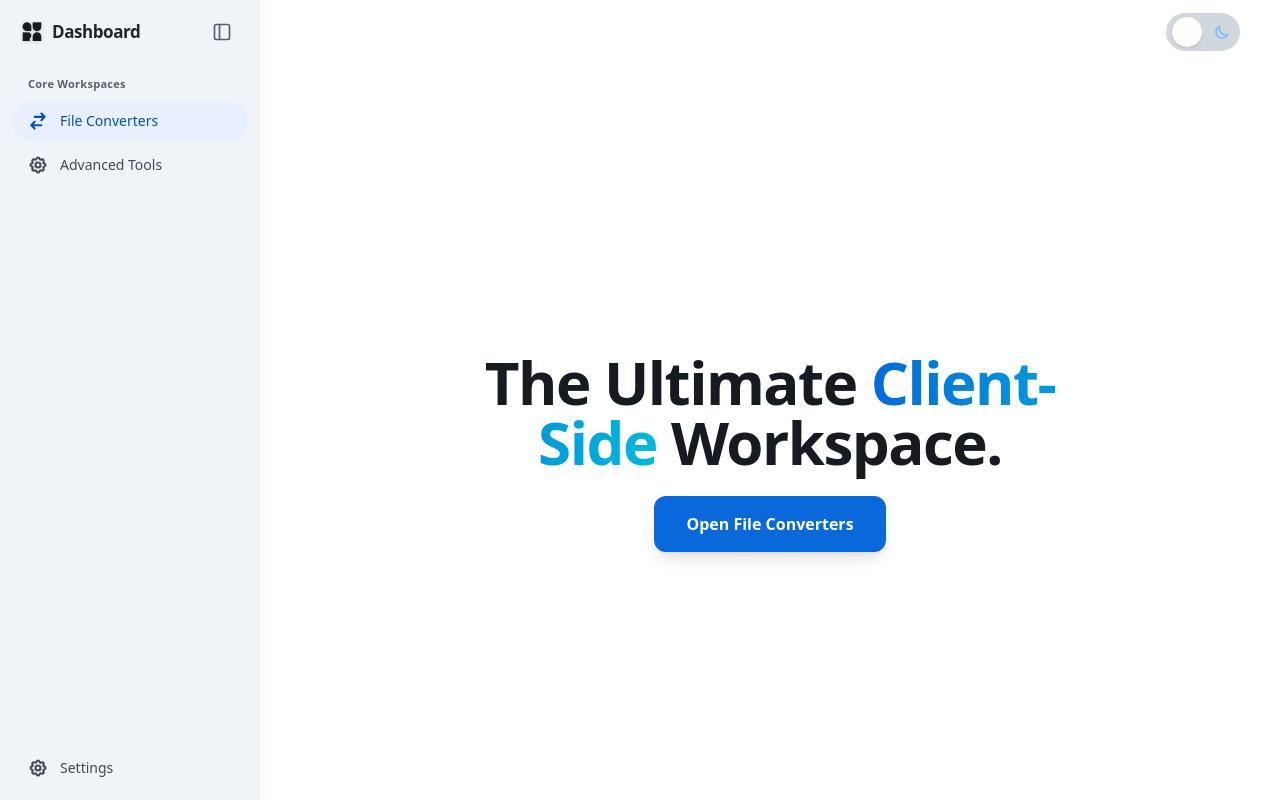
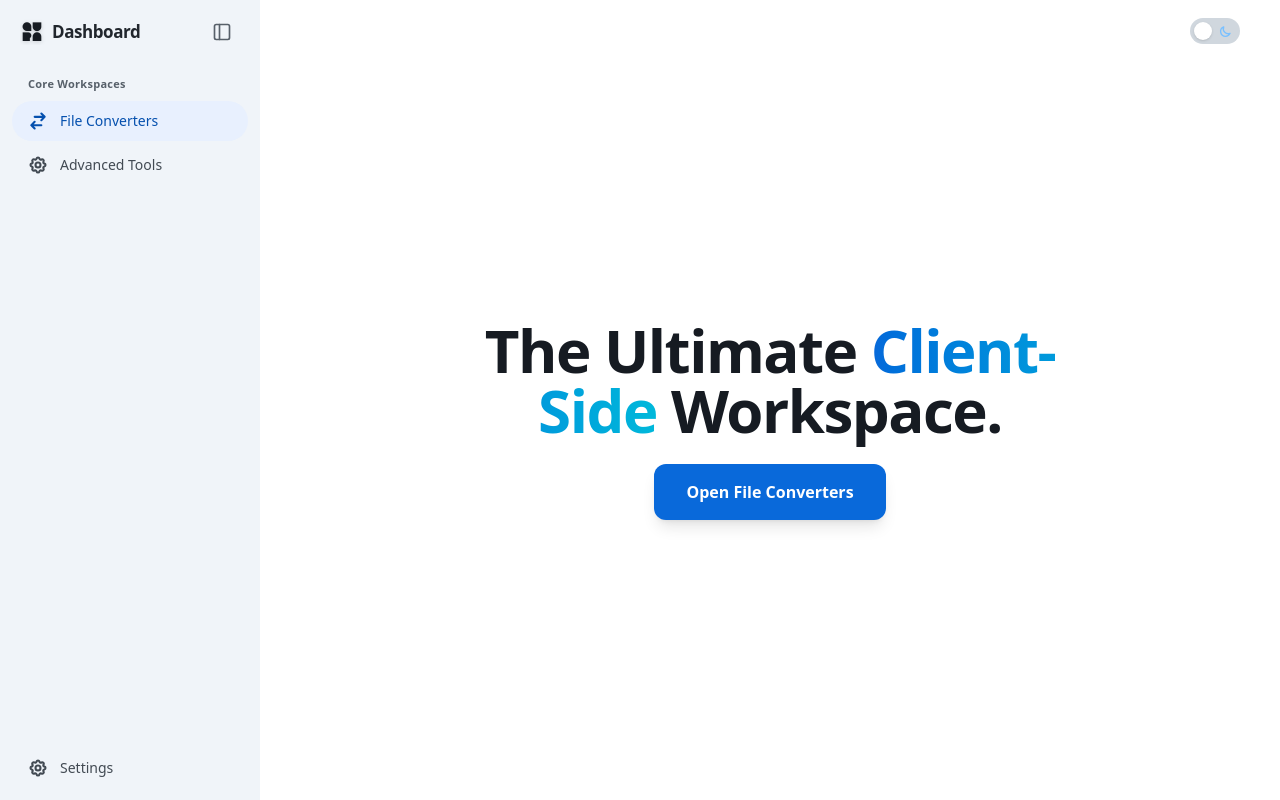
Before and after one commit to qunci/qupa, a Next.js app: page / in a window 1280 px wide. Built offline with nearby package versions, Linux system fonts and the light colour scheme.

Commit message:
style: align header tabs with sidebar logo boundary and shrink theme toggle

```diff
--- a/src/app/page.tsx
+++ b/src/app/page.tsx
@@ -33,8 +33,10 @@ function HomeContent() {
   return (
     <main className="flex-1 flex flex-col min-h-screen w-full relative transition-colors duration-300">
 
-      <header className="h-16 w-full flex items-center justify-end px-10 shrink-0 sticky top-0 z-10 transition-colors duration-300">
-        <ThemeToggle />
+      <header className="absolute top-0 right-0 w-full h-16 flex items-center justify-end px-10 z-20 pointer-events-none">
+        <div className="pointer-events-auto">
+          <ThemeToggle />
+        </div>
       </header>
 
       {!hub ? <HeroLanding /> : hub === "tools" ? <ToolsHub /> : hub === "settings" ? <SettingsHub /> : <ConverterHub />}
--- a/src/components/ConverterHub.tsx
+++ b/src/components/ConverterHub.tsx
@@ -14,18 +14,18 @@ export default function ConverterHub() {
 
       {/* Header Tabs */}
       <div className="border-b border-slate-200 dark:border-slate-800 px-10 w-full transition-colors duration-300">
-        <div className="w-full max-w-7xl">
+        <div className="w-full max-w-7xl h-16 flex items-end">
           <nav className="flex space-x-8 overflow-x-auto no-scrollbar">
             <button
               onClick={() => setActiveTab("image")}
-              className={`pb-4 text-sm font-semibold border-b-2 transition-colors flex items-center gap-2 whitespace-nowrap ${activeTab === "image" ? "border-blue-600 text-slate-900 dark:text-white" : "border-transparent text-slate-500 hover:text-slate-700 dark:text-slate-400 dark:hover:text-slate-200"}`}
+              className={`pb-3 text-sm font-semibold border-b-2 transition-colors flex items-center gap-2 whitespace-nowrap ${activeTab === "image" ? "border-blue-600 text-slate-900 dark:text-white" : "border-transparent text-slate-500 hover:text-slate-700 dark:text-slate-400 dark:hover:text-slate-200"}`}
             >
               <svg className="w-4 h-4" fill="none" stroke="currentColor" viewBox="0 0 24 24"><path strokeLinecap="round" strokeLinejoin="round" strokeWidth="2" d="M4 16l4.586-4.586a2 2 0 012.828 0L16 16m-2-2l1.586-1.586a2 2 0 012.828 0L20 14m-6-6h.01M6 20h12a2 2 0 002-2V6a2 2 0 00-2-2H6a2 2 0 00-2 2v12a2 2 0 002 2z" /></svg>
               {t("imageConverter")}
             </button>
             <button
               onClick={() => setActiveTab("document")}
-              className={`pb-4 text-sm font-semibold border-b-2 transition-colors flex items-center gap-2 whitespace-nowrap ${activeTab === "document" ? "border-blue-600 text-slate-900 dark:text-white" : "border-transparent text-slate-500 hover:text-slate-700 dark:text-slate-400 dark:hover:text-slate-200"}`}
+              className={`pb-3 text-sm font-semibold border-b-2 transition-colors flex items-center gap-2 whitespace-nowrap ${activeTab === "document" ? "border-blue-600 text-slate-900 dark:text-white" : "border-transparent text-slate-500 hover:text-slate-700 dark:text-slate-400 dark:hover:text-slate-200"}`}
             >
               <svg className="w-4 h-4" fill="none" stroke="currentColor" viewBox="0 0 24 24"><path strokeLinecap="round" strokeLinejoin="round" strokeWidth="2" d="M7 21h10a2 2 0 002-2V9.414a1 1 0 00-.293-.707l-5.414-5.414A1 1 0 0012.586 3H7a2 2 0 00-2 2v14a2 2 0 002 2z" /></svg>
               {t("documentConverter")}
--- a/src/components/SettingsHub.tsx
+++ b/src/components/SettingsHub.tsx
@@ -10,9 +10,9 @@ export default function SettingsHub() {
 
       {/* HEADER TABS */}
       <div className="border-b border-slate-200 dark:border-slate-800 px-10 w-full transition-colors duration-300">
-        <div className="w-full max-w-7xl">
+        <div className="w-full max-w-7xl h-16 flex items-end">
           <nav className="flex space-x-8">
-            <div className="pb-4 text-sm font-semibold border-b-2 border-blue-600 text-slate-900 dark:text-white flex items-center gap-2">
+            <div className="pb-3 text-sm font-semibold border-b-2 border-blue-600 text-slate-900 dark:text-white flex items-center gap-2">
               <svg className="w-4 h-4" fill="none" stroke="currentColor" viewBox="0 0 24 24">
                 <path strokeLinecap="round" strokeLinejoin="round" strokeWidth="2" d="M10.325 4.317c.426-1.756 2.924-1.756 3.35 0a1.724 1.724 0 002.573 1.066c1.543-.94 3.31.826 2.37 2.37a1.724 1.724 0 001.065 2.572c1.756.426 1.756 2.924 0 3.35a1.724 1.724 0 00-1.066 2.573c.94 1.543-.826 3.31-2.37 2.37a1.724 1.724 0 00-2.572 1.065c-.426 1.756-2.924 1.756-3.35 0a1.724 1.724 0 00-2.573-1.066c-1.543.94-3.31-.826-2.37-2.37a1.724 1.724 0 00-1.065-2.572c-1.756-.426-1.756-2.924 0-3.35a1.724 1.724 0 001.066-2.573c-.94-1.543.826-3.31 2.37-2.37.996.608 2.296.07 2.572-1.065z" />
                 <path strokeLinecap="round" strokeLinejoin="round" strokeWidth="2" d="M15 12a3 3 0 11-6 0 3 3 0 016 0z" />
--- a/src/components/ThemeToggle.tsx
+++ b/src/components/ThemeToggle.tsx
@@ -9,25 +9,25 @@ export default function ThemeToggle() {
   return (
     <button
       onClick={() => setTheme(isDark ? "light" : "dark")}
-      className="relative inline-flex h-[38px] w-[74px] shrink-0 cursor-pointer items-center rounded-full border-2 border-transparent bg-slate-200 dark:bg-slate-800 transition-colors duration-300 focus-visible:outline-none focus-visible:ring-2 focus-visible:ring-blue-500 focus-visible:ring-offset-2"
+      className="relative inline-flex h-[26px] w-[50px] shrink-0 cursor-pointer items-center rounded-full border-2 border-transparent bg-slate-200 dark:bg-slate-800 transition-colors duration-300 focus-visible:outline-none focus-visible:ring-2 focus-visible:ring-blue-500 focus-visible:ring-offset-2"
       title={isDark ? "Beralih ke Terang" : "Beralih ke Gelap"}
     >
       <span className="sr-only">Toggle theme</span>
 
       {/* Icons in the track (always visible, underneath the thumb) */}
-      <div className="absolute inset-0 flex w-full justify-between items-center px-2 pointer-events-none">
-        <svg className="h-[18px] w-[18px] text-amber-500" fill="none" viewBox="0 0 24 24" stroke="currentColor" strokeWidth={2.5}>
+      <div className="absolute inset-0 flex w-full justify-between items-center px-1.5 pointer-events-none">
+        <svg className="h-[14px] w-[14px] text-amber-500" fill="none" viewBox="0 0 24 24" stroke="currentColor" strokeWidth={2.5}>
           <path strokeLinecap="round" strokeLinejoin="round" d="M12 3v1m0 16v1m9-9h-1M4 12H3m15.364 6.364l-.707-.707M6.343 6.343l-.707-.707m12.728 0l-.707.707M6.343 17.657l-.707.707M16 12a4 4 0 11-8 0 4 4 0 018 0z" />
         </svg>
-        <svg className="h-4 w-4 text-blue-400" fill="none" viewBox="0 0 24 24" stroke="currentColor" strokeWidth={2.5}>
+        <svg className="h-[13px] w-[13px] text-blue-400" fill="none" viewBox="0 0 24 24" stroke="currentColor" strokeWidth={2.5}>
           <path strokeLinecap="round" strokeLinejoin="round" d="M20.354 15.354A9 9 0 018.646 3.646 9.003 9.003 0 0012 21a9.003 9.003 0 008.354-5.646z" />
         </svg>
       </div>
 
       {/* The thumb that slides */}
       <span
-        className={`pointer-events-none relative inline-block h-[30px] w-[30px] rounded-full bg-white dark:bg-slate-950 shadow-sm ring-0 transition-transform duration-300 ease-in-out z-10 flex items-center justify-center ${
-          isDark ? "translate-x-9" : "translate-x-1"
+        className={`pointer-events-none relative inline-block h-[18px] w-[18px] rounded-full bg-white dark:bg-slate-950 shadow-sm ring-0 transition-transform duration-300 ease-in-out z-10 flex items-center justify-center ${
+          isDark ? "translate-x-[24px]" : "translate-x-0.5"
         }`}
       >
       </span>
--- a/src/components/ToolsHub.tsx
+++ b/src/components/ToolsHub.tsx
@@ -9,8 +9,8 @@ export default function ToolsHub() {
     <div className="flex flex-col w-full h-full animate-in fade-in duration-500">
 
       {/* Header Tabs */}
-      <div className="bg-white dark:bg-slate-950 border-b border-slate-200 dark:border-slate-800 px-10 w-full transition-colors duration-300 pt-2">
-        <div className="w-full max-w-7xl">
+      <div className="bg-white dark:bg-slate-950 border-b border-slate-200 dark:border-slate-800 px-10 w-full transition-colors duration-300">
+        <div className="w-full max-w-7xl h-16 flex items-end pb-3">
           <nav className="flex space-x-8 overflow-x-auto no-scrollbar">
             <button
               onClick={() => setActiveTab("document")}
```
